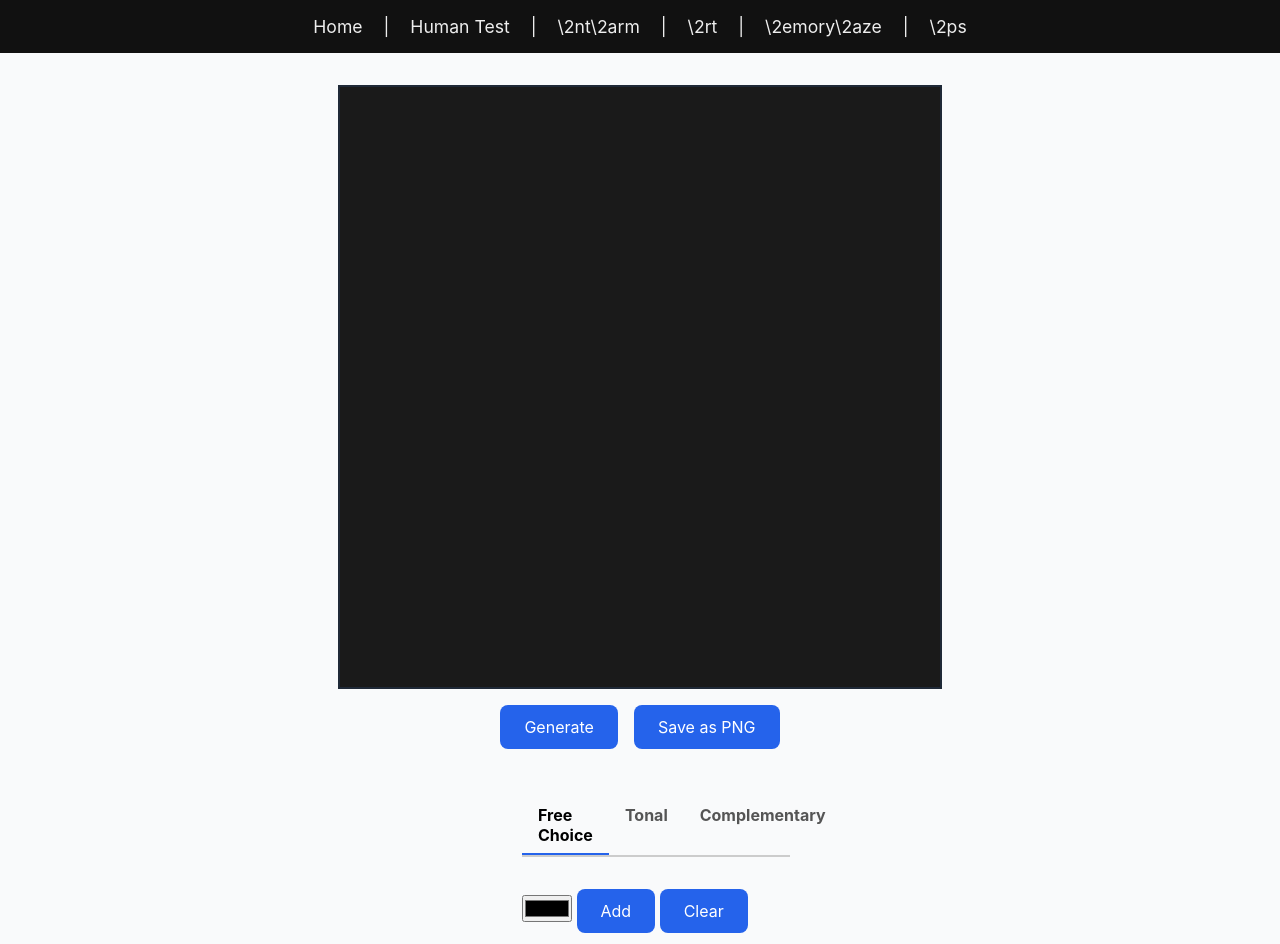
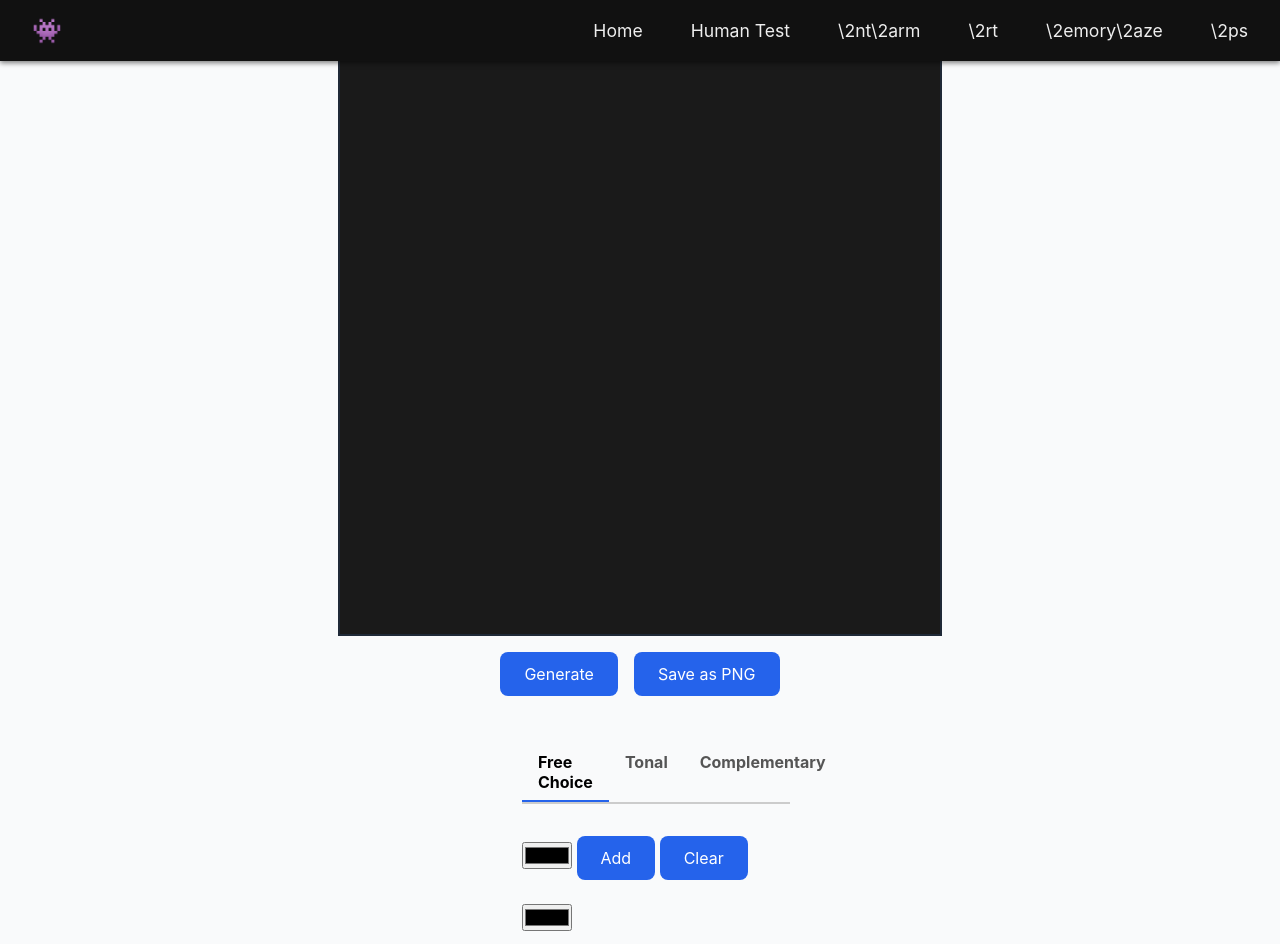
Before and after one commit to mapgie/static-site, a plain HTML site: page art.html in a window 1280 px wide. Shown: the top 944 px of the page. Drawn offline with Linux system fonts and the light colour scheme.

Commit message:
Update header.html

```diff
--- a/header.html
+++ b/header.html
@@ -1,8 +1,80 @@
-<div id="site-header" style="padding: 1rem; background: #111; color: #eee; text-align: center; font-family: Inter, sans-serif;">
-  <a href="index.html" style="margin: 0 1rem; color: #eee; text-decoration: none;">Home</a> |
-  <a href="Human-Test.html" style="margin: 0 1rem; color: #eee; text-decoration: none;">Human Test</a> |
-  <a href="ant-farm.html" style="margin: 0 1rem; color: #eee; text-decoration: none;">\2nt\2arm</a> |
-  <a href="art.html" style="margin: 0 1rem; color: #eee; text-decoration: none;">\2rt</a> |
-  <a href="memory-maze.html" style="margin: 0 1rem; color: #eee; text-decoration: none;">\2emory\2aze</a> |
-  <a href="rps.html" style="margin: 0 1rem; color: #eee; text-decoration: none;">\2ps</a>
+<!-- HEADER HTML -->
+<style>
+  #site-header {
+    position: fixed;
+    top: 0;
+    left: 0;
+    width: 100%;
+    z-index: 1000;
+    padding: 1rem;
+    background: #111;
+    color: #eee;
+    text-align: center;
+    font-family: Inter, sans-serif;
+    display: flex;
+    justify-content: space-between;
+    align-items: center;
+    box-shadow: 0 2px 5px rgba(0,0,0,0.5);
+  }
+  #nav-links {
+    display: flex;
+    gap: 1rem;
+    align-items: center;
+  }
+  #nav-links a {
+    color: #eee;
+    text-decoration: none;
+  }
+  #hamburger {
+    display: none;
+    font-size: 1.5rem;
+    cursor: pointer;
+  }
+  @media (max-width: 600px) {
+    #nav-links {
+      display: none;
+      flex-direction: column;
+      background: #111;
+      position: absolute;
+      top: 60px;
+      right: 10px;
+      padding: 1rem;
+      border: 1px solid #444;
+    }
+    #nav-links.show {
+      display: flex;
+    }
+    #hamburger {
+      display: block;
+    }
+  }
+</style>
+
+<div id="site-header">
+  <!-- Left icon -->
+  <a href="https://github.com/mapgie/static-site/" target="_blank" style="color: #eee; text-decoration: none; font-size: 1.5rem;">
+    👾 <!-- little alien emoji as an example icon -->
+  </a>
+
+  <!-- Center links -->
+  <div id="nav-links">
+    <a href="index.html">Home</a>
+    <a href="Human-Test.html">Human Test</a>
+    <a href="ant-farm.html">\2nt\2arm</a>
+    <a href="art.html">\2rt</a>
+    <a href="memory-maze.html">\2emory\2aze</a>
+    <a href="rps.html">\2ps</a>
+  </div>
+
+  <!-- Hamburger button -->
+  <div id="hamburger">☰</div>
 </div>
+
+<script>
+  const hamburger = document.getElementById('hamburger');
+  const navLinks = document.getElementById('nav-links');
+
+  hamburger.addEventListener('click', () => {
+    navLinks.classList.toggle('show');
+  });
+</script>
```
